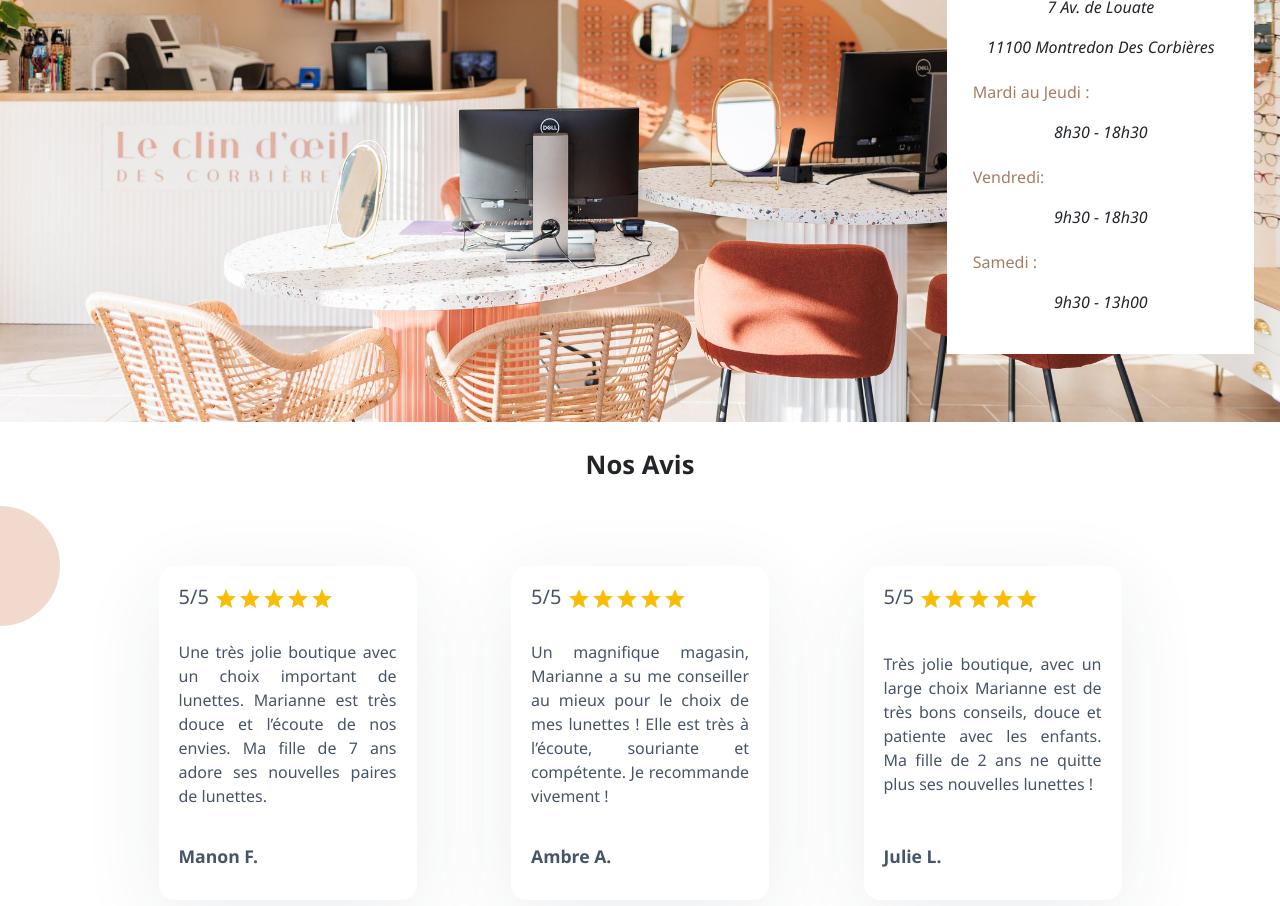
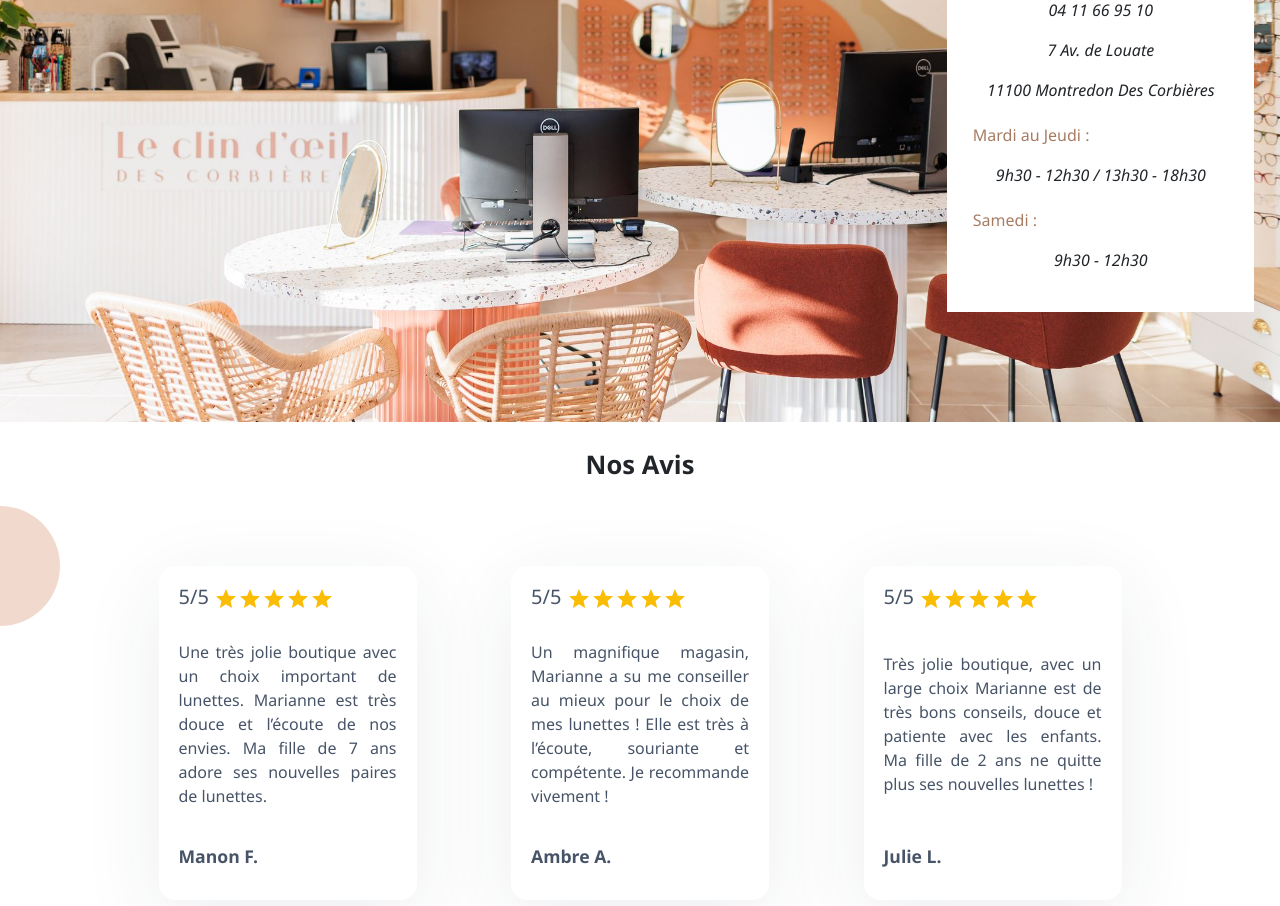
Before and after one commit to marissart/clinDoeilCorbieres, a Next.js app: page / in a window 1280 px wide. Shown: the part 1240-2146 px from the top of the page. Built offline with nearby package versions, Linux system fonts and the light colour scheme.

Commit message:
changement horires

```diff
--- a/app/page.js
+++ b/app/page.js
@@ -124,13 +124,10 @@ export default function Home() {
 
             <p className={styles.contactCardDay}>Mardi au Jeudi :</p>
 
-            <p className={styles.contactCardInfo}>8h30 - 18h30</p>
-
-            <p className={styles.contactCardDay}>Vendredi:</p>
-            <p className={styles.contactCardInfo}>9h30 - 18h30</p>
+            <p className={styles.contactCardInfo}>9h30 - 12h30 / 13h30 - 18h30</p>
 
             <p className={styles.contactCardDay}>Samedi :</p>
-            <p className={styles.contactCardInfo}> 9h30 - 13h00</p></Col>
+            <p className={styles.contactCardInfo}> 9h30 - 12h30</p></Col>
         </Row>
 
         <Row className={`${styles.Row} `} style={{ display: 'flex', flexDirection: 'row', justifyContent: 'center' }}>
```
